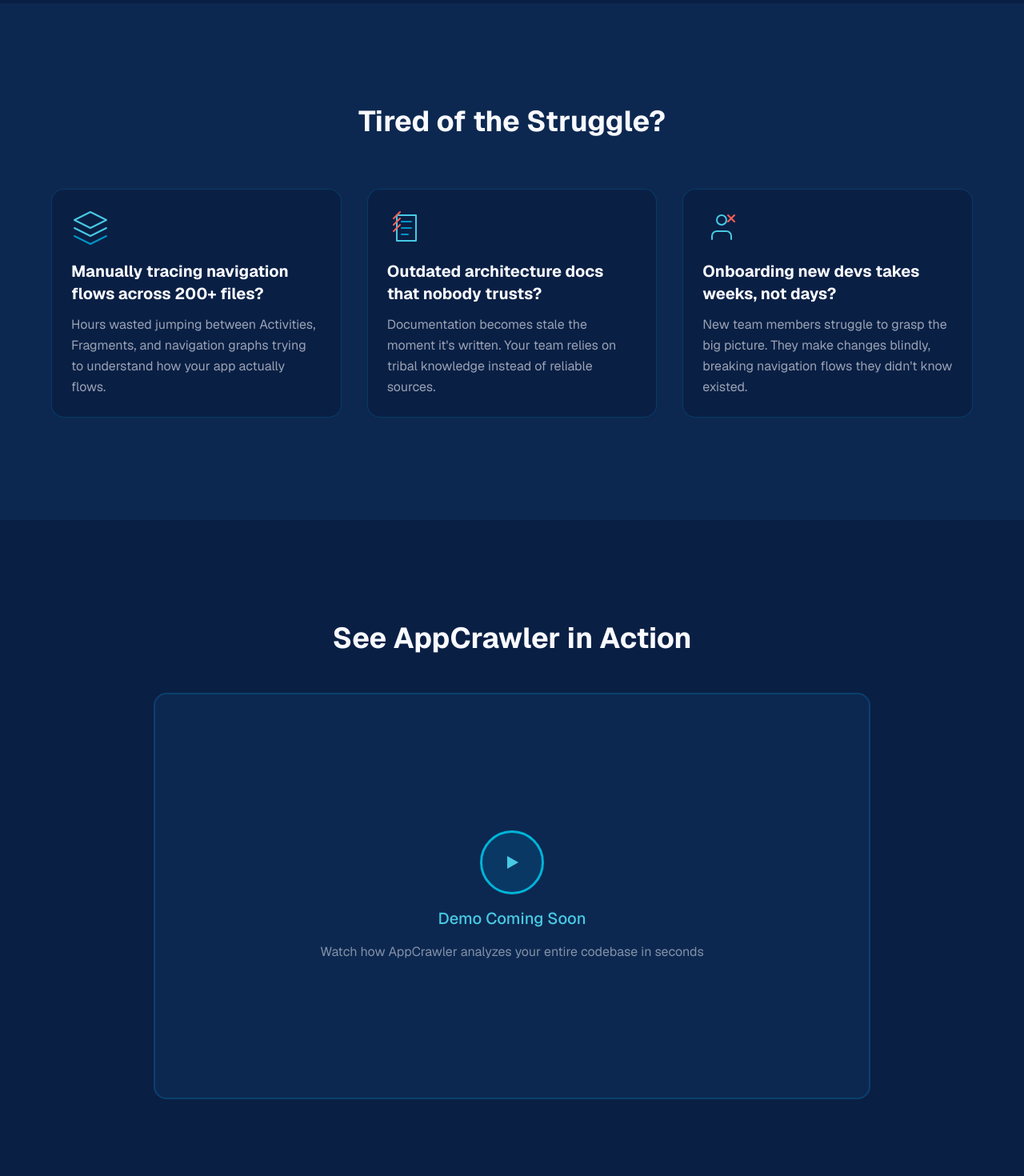
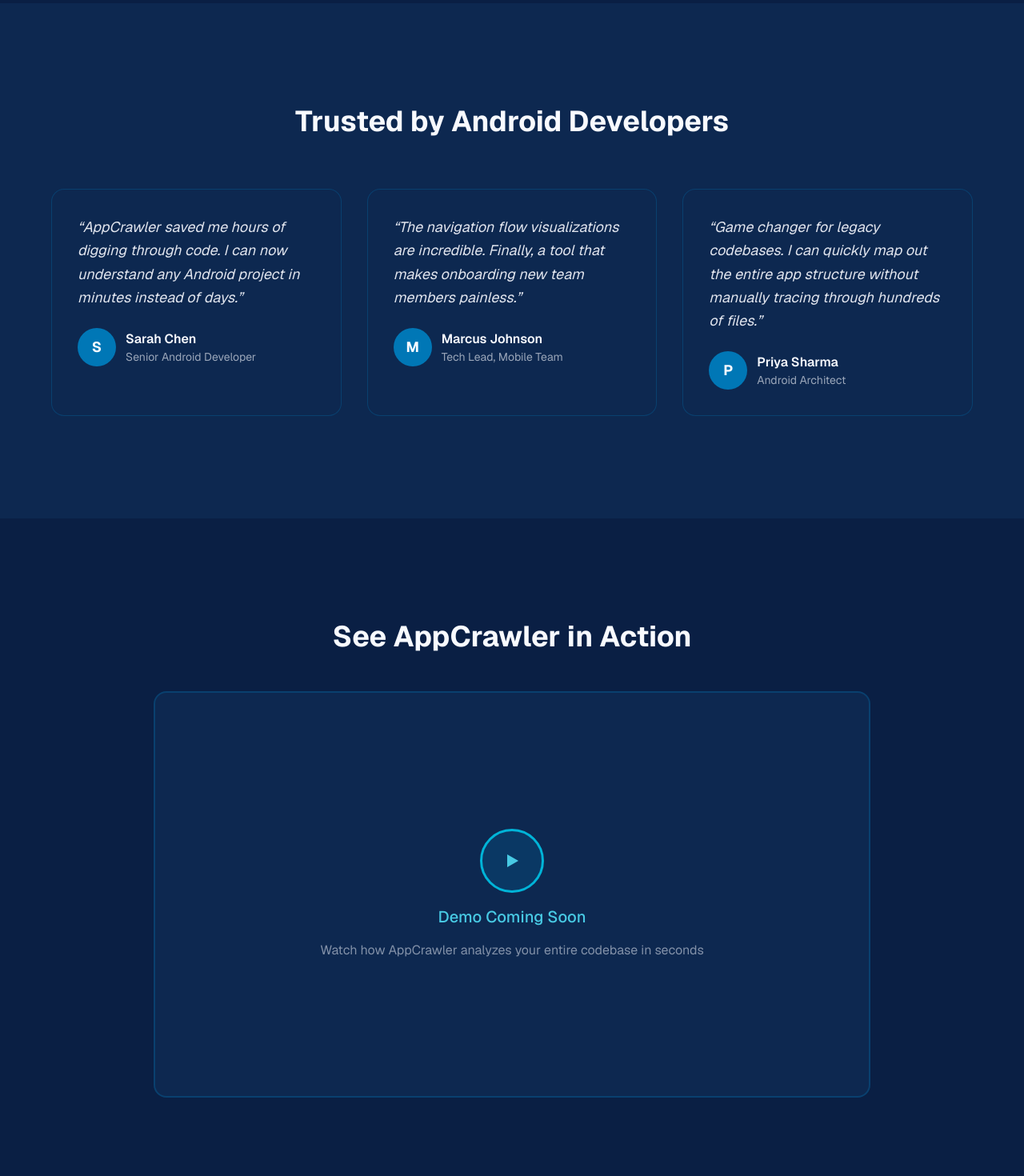
Before and after one commit to NIHAD779/appcrawler-page, a Next.js app: page / in a window 1280 px wide. Shown: the part 800-2270 px from the top of the page at 80% size. Built offline with nearby package versions, Linux system fonts and the light colour scheme.

Commit message:
Implement testimonials section on homepage with dynamic testimonial cards; update scroll hint to navigate to testimonials and remove demo placeholder section for improved layout.

```diff
--- a/app/page.tsx
+++ b/app/page.tsx
@@ -213,14 +213,78 @@
 
         {/* Scroll Hint */}
         <a
-          href="#features"
+          href="#testimonials"
           className="absolute bottom-8 left-1/2 transform -translate-x-1/2 animate-bounce-slow cursor-pointer hover:opacity-80 transition-opacity"
-          aria-label="Scroll to features"
+          aria-label="Scroll to next section"
         >
           <svg width="24" height="24" viewBox="0 0 24 24" fill="none" xmlns="http://www.w3.org/2000/svg">
             <path d="M7 10L12 15L17 10" stroke="#48cae4" strokeWidth="2" strokeLinecap="round" strokeLinejoin="round"/>
           </svg>
         </a>
+      </section>
+
+      {/* Testimonials Section */}
+      <section id="testimonials" className="py-24 md:py-32 px-6" style={{ backgroundColor: '#0D2850' }}>
+        <div className="max-w-6xl mx-auto">
+          <h2 className="text-2xl sm:text-3xl md:text-4xl font-bold text-center mb-12 md:mb-16" style={{ color: '#F8FAFF' }}>
+            Trusted by Android Developers
+          </h2>
+
+          <div className="grid md:grid-cols-3 gap-6 md:gap-8">
+            <TestimonialCard
+              quote="AppCrawler saved me hours of digging through code. I can now understand any Android project in minutes instead of days."
+              author="Sarah Chen"
+              role="Senior Android Developer"
+            />
+
+            <TestimonialCard
+              quote="The navigation flow visualizations are incredible. Finally, a tool that makes onboarding new team members painless."
+              author="Marcus Johnson"
+              role="Tech Lead, Mobile Team"
+            />
+
+            <TestimonialCard
+              quote="Game changer for legacy codebases. I can quickly map out the entire app structure without manually tracing through hundreds of files."
+              author="Priya Sharma"
+              role="Android Architect"
+            />
+          </div>
+        </div>
+      </section>
+
+      {/* Demo / Video Placeholder Section */}
+      <section className="py-24 md:py-32 px-6">
+        <div className="max-w-4xl mx-auto">
+          <h2 className="text-2xl sm:text-3xl md:text-4xl font-bold text-center mb-8 md:mb-12" style={{ color: '#F8FAFF' }}>
+            See AppCrawler in Action
+          </h2>
+
+          <div className="relative rounded-2xl overflow-hidden border-2" style={{
+            backgroundColor: '#0D2850',
+            borderColor: 'rgba(0, 119, 182, 0.3)',
+            paddingBottom: '56.25%'
+          }}>
+            <div className="absolute inset-0 flex flex-col items-center justify-center gap-4">
+              {/* Play Button Icon */}
+              <div className="w-20 h-20 rounded-full flex items-center justify-center transition-all duration-300 hover:scale-110 cursor-pointer"
+                style={{
+                  backgroundColor: 'rgba(0, 119, 182, 0.2)',
+                  border: '3px solid #00b4d8'
+                }}>
+                <svg width="32" height="32" viewBox="0 0 32 32" fill="none" xmlns="http://www.w3.org/2000/svg">
+                  <path d="M10 8L24 16L10 24V8Z" fill="#48cae4"/>
+                </svg>
+              </div>
+
+              <p className="text-lg md:text-xl font-medium" style={{ color: '#48cae4' }}>
+                Demo Coming Soon
+              </p>
+              <p className="text-sm md:text-base" style={{ color: 'rgba(248, 250, 255, 0.5)' }}>
+                Watch how AppCrawler analyzes your entire codebase in seconds
+              </p>
+            </div>
+          </div>
+        </div>
       </section>
 
       {/* Problem / Empathy Section */}
@@ -269,41 +333,6 @@
               title="Onboarding new devs takes weeks, not days?"
               description="New team members struggle to grasp the big picture. They make changes blindly, breaking navigation flows they didn't know existed."
             />
-          </div>
-        </div>
-      </section>
-
-      {/* Demo / Video Placeholder Section */}
-      <section className="py-24 md:py-32 px-6">
-        <div className="max-w-4xl mx-auto">
-          <h2 className="text-2xl sm:text-3xl md:text-4xl font-bold text-center mb-8 md:mb-12" style={{ color: '#F8FAFF' }}>
-            See AppCrawler in Action
-          </h2>
-
-          <div className="relative rounded-2xl overflow-hidden border-2" style={{
-            backgroundColor: '#0D2850',
-            borderColor: 'rgba(0, 119, 182, 0.3)',
-            paddingBottom: '56.25%'
-          }}>
-            <div className="absolute inset-0 flex flex-col items-center justify-center gap-4">
-              {/* Play Button Icon */}
-              <div className="w-20 h-20 rounded-full flex items-center justify-center transition-all duration-300 hover:scale-110 cursor-pointer"
-                style={{
-                  backgroundColor: 'rgba(0, 119, 182, 0.2)',
-                  border: '3px solid #00b4d8'
-                }}>
-                <svg width="32" height="32" viewBox="0 0 32 32" fill="none" xmlns="http://www.w3.org/2000/svg">
-                  <path d="M10 8L24 16L10 24V8Z" fill="#48cae4"/>
-                </svg>
-              </div>
-
-              <p className="text-lg md:text-xl font-medium" style={{ color: '#48cae4' }}>
-                Demo Coming Soon
-              </p>
-              <p className="text-sm md:text-base" style={{ color: 'rgba(248, 250, 255, 0.5)' }}>
-                Watch how AppCrawler analyzes your entire codebase in seconds
-              </p>
-            </div>
           </div>
         </div>
       </section>
@@ -540,6 +569,45 @@
   );
 }
 
+// Testimonial Card Component
+function TestimonialCard({ quote, author, role }: {
+  quote: string;
+  author: string;
+  role: string;
+}) {
+  const [ref, inView] = useInView();
+
+  return (
+    <div
+      ref={ref}
+      className={`p-6 md:p-8 rounded-2xl border transition-all duration-300 ${
+        inView ? 'animate-on-scroll visible' : 'animate-on-scroll'
+      }`}
+      style={{
+        backgroundColor: '#0D2850',
+        borderColor: 'rgba(0, 119, 182, 0.3)'
+      }}
+    >
+      <p className="text-base md:text-lg italic mb-6 leading-relaxed" style={{ color: 'rgba(248, 250, 255, 0.9)' }}>
+        &ldquo;{quote}&rdquo;
+      </p>
+      <div className="flex items-center gap-3">
+        <div className="w-12 h-12 rounded-full flex items-center justify-center text-lg font-bold" style={{ backgroundColor: '#0077b6', color: '#F8FAFF' }}>
+          {author.charAt(0)}
+        </div>
+        <div>
+          <div className="font-semibold" style={{ color: '#F8FAFF' }}>
+            {author}
+          </div>
+          <div className="text-sm" style={{ color: 'rgba(248, 250, 255, 0.6)' }}>
+            {role}
+          </div>
+        </div>
+      </div>
+    </div>
+  );
+}
+
 // Problem Card Component
 function ProblemCard({ icon, title, description }: {
   icon: React.ReactNode;
```
